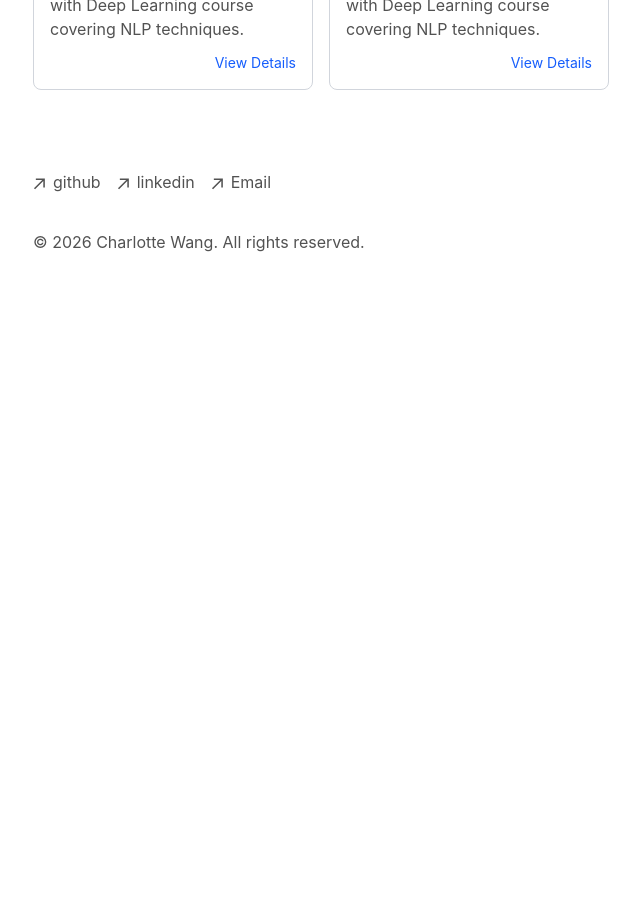
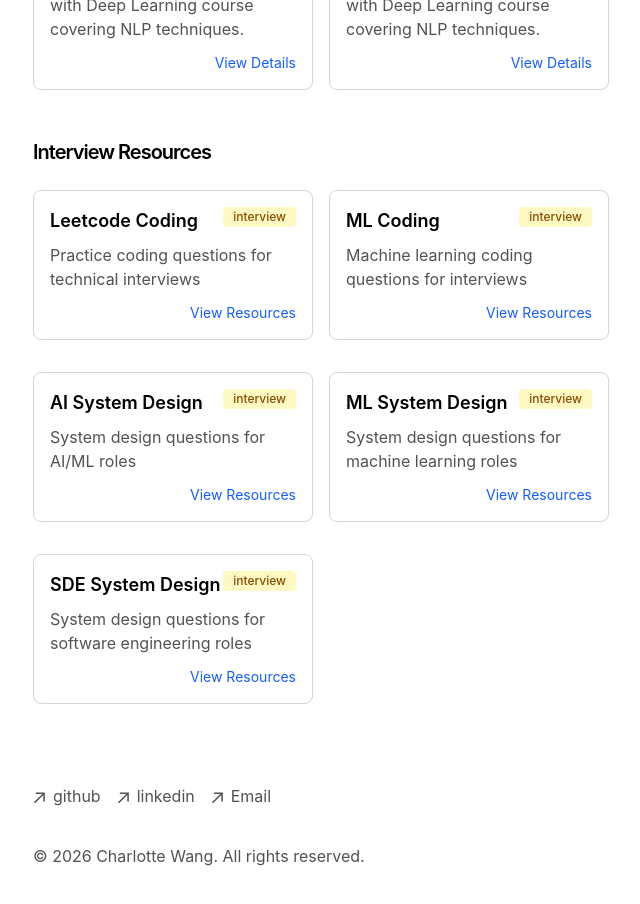
Before and after one commit to CharlotteYW/my-portfolio, a Next.js app: page / in a window 1280 px wide. Shown: the part 2860-3764 px from the top of the page, without its empty margins (319-959 px from the left). Before the commit the page ends 3178 px from the top, so only its background shows below. Built offline with nearby package versions, Linux system fonts and the light colour scheme.

Commit message:
AI update 2026-06-20 07:13

```diff
--- /dev/null
+++ b/app/components/interview-resource.tsx
@@ -0,0 +1,29 @@
+import Link from 'next/link'
+
+interface InterviewResourceProps {
+  category: string
+  description: string
+  href: string
+}
+
+export function InterviewResource({ category, description, href }: InterviewResourceProps) {
+  return (
+    <div className="border border-gray-300 dark:border-gray-700 rounded-lg p-4 mb-4">
+      <div className="flex items-start justify-between mb-2">
+        <h3 className="text-lg font-semibold">{category}</h3>
+        <span className="text-xs font-medium px-2.5 py-0.5 rounded bg-yellow-100 text-yellow-800 dark:bg-yellow-200 dark:text-yellow-800">
+          interview
+        </span>
+      </div>
+      <p className="text-neutral-600 dark:text-neutral-400 mb-3">{description}</p>
+      <div className="flex justify-end">
+        <Link
+          href={href}
+          className="text-sm text-blue-600 hover:text-blue-800 dark:text-blue-400 dark:hover:text-blue-300"
+        >
+          View Resources
+        </Link>
+      </div>
+    </div>
+  )
+}
--- a/app/page.tsx
+++ b/app/page.tsx
@@ -1,6 +1,7 @@
 import { BlogPosts } from 'app/components/posts'
 import { ProjectCard } from 'app/components/project-card'
 import { LearningItem } from 'app/components/learning-item'
+import { InterviewResource } from 'app/components/interview-resource'
 
 export default function Page() {
   return (
@@ -184,6 +185,37 @@
           />
         </div>
       </div>
+
+      <div className="my-8">
+        <h2 className="font-semibold text-xl mb-6 tracking-tighter">Interview Resources</h2>
+        <div className="grid grid-cols-1 md:grid-cols-2 gap-4">
+          <InterviewResource
+            category="Leetcode Coding"
+            description="Practice coding questions for technical interviews"
+            href="/interview-resource/leetcode-coding"
+          />
+          <InterviewResource
+            category="ML Coding"
+            description="Machine learning coding questions for interviews"
+            href="/interview-resource/ml-coding"
+          />
+          <InterviewResource
+            category="AI System Design"
+            description="System design questions for AI/ML roles"
+            href="/interview-resource/ai-system-design"
+          />
+          <InterviewResource
+            category="ML System Design"
+            description="System design questions for machine learning roles"
+            href="/interview-resource/ml-system-design"
+          />
+          <InterviewResource
+            category="SDE System Design"
+            description="System design questions for software engineering roles"
+            href="/interview-resource/sde-system-design"
+          />
+        </div>
+      </div>
     </section>
   )
 }
```
